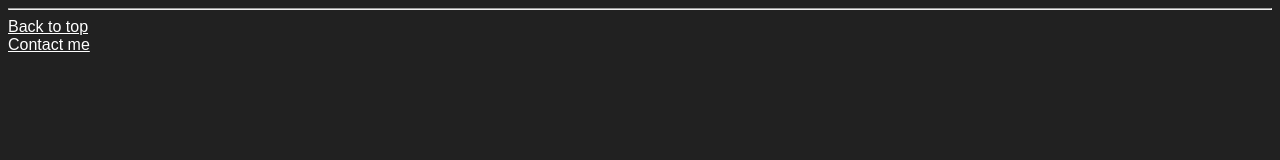
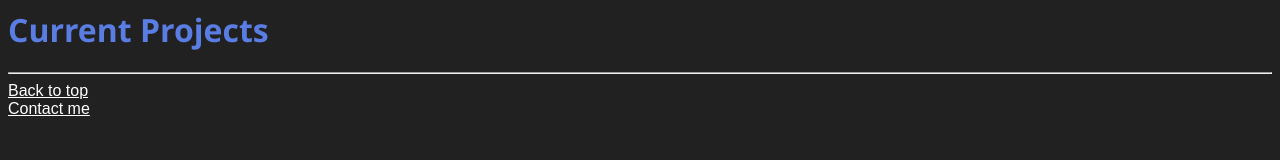
Before and after one commit to ApexChicken/mywebsite, a plain HTML site: page projects.html in a window 1280 px wide. Drawn offline with Linux system fonts and the light colour scheme.

Commit message:
Update projects.html

```diff
--- a/projects.html
+++ b/projects.html
@@ -16,7 +16,7 @@
     }
   </style>
 
-
+  <h1 class="style1">Current Projects</h1>
 
   <footer class = "style1">
     <hr>
```
